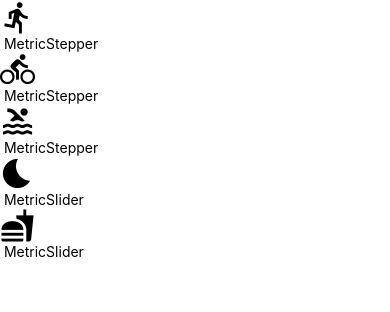
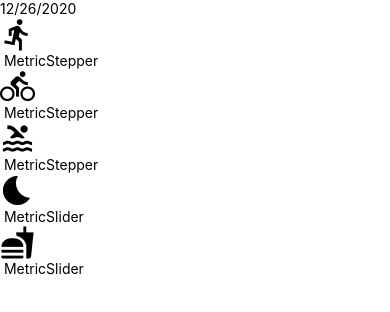
Before and after one commit to juanpabloeslava/expo-udaciFitness, a React Native app: screen / in a window 390 px wide. Shown: the top 312 px of the page. Built offline with nearby package versions, Linux system fonts and the light colour scheme.

Commit message:
comp: added DateHeader comp

```diff
--- a/components/AddEntry.js
+++ b/components/AddEntry.js
@@ -2,6 +2,7 @@
 // comps
 import MetricSlider from './MetricSlider';
 import MetricStepper from './MetricStepper';
+import DateHeader from './DateHeader';
 // react native comps
 import { View, Text } from "react-native";
 // data
@@ -58,9 +59,10 @@
     }
 
     const metaInfo = getMetricMetaInfo()
-
+    const entryDate = new Date().toLocaleDateString()
     return (
         <View>
+            <DateHeader date={entryDate}/>
             {
                 // make an array of the properties of the metaInfo object.
                 Object.keys(metaInfo).map(key => {
--- /dev/null
+++ b/components/DateHeader.js
@@ -0,0 +1,12 @@
+import React from 'react';
+import { Text } from 'react-native'
+
+const DateHeader = ( { date} ) => {
+    return (
+        <Text>
+            {date}
+        </Text>
+     )
+}
+
+export default DateHeader;
```
